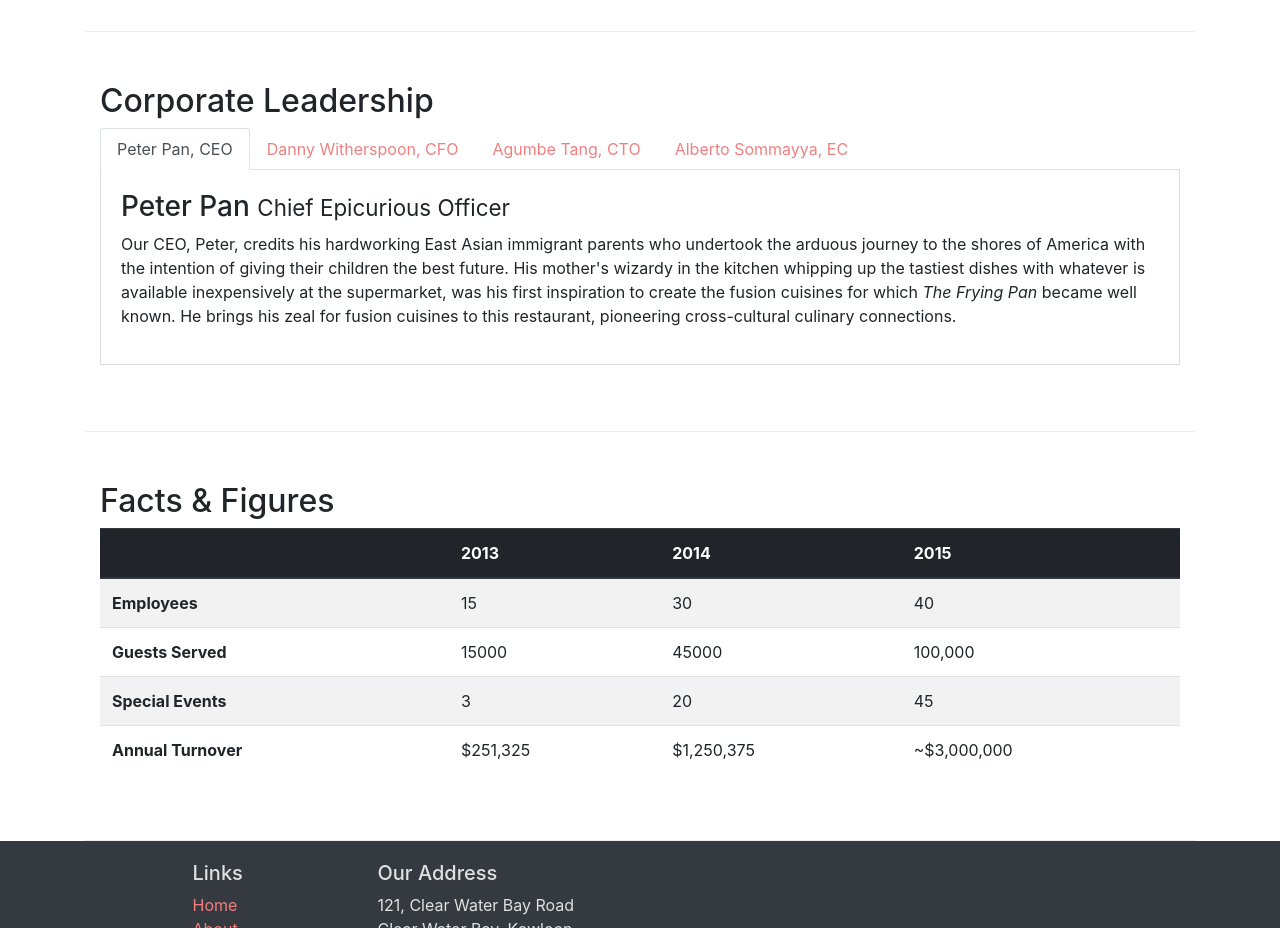
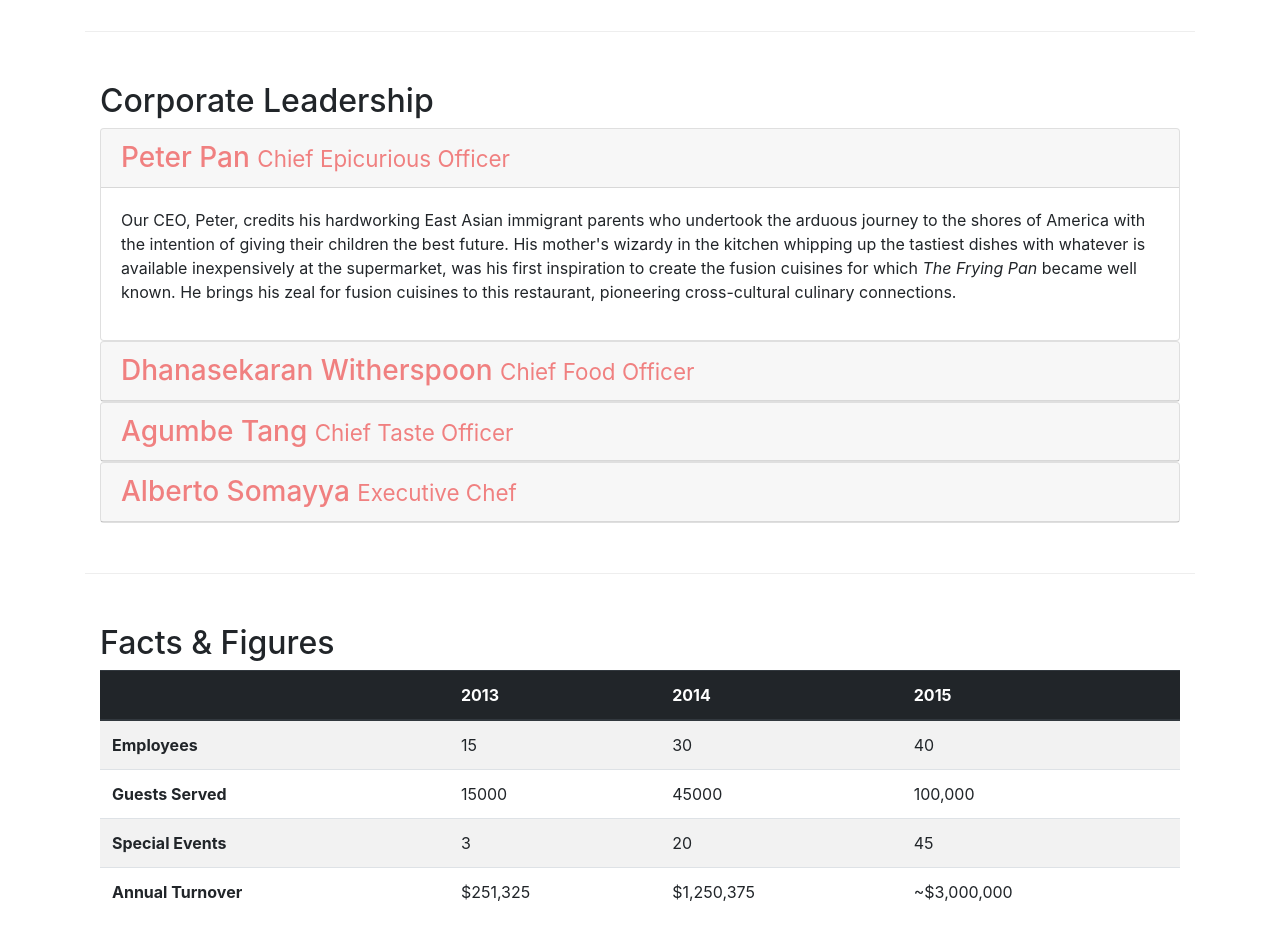
Before and after one commit to Aitfakirali/ConFusion, a website: page aboutus.html in a window 1280 px wide. Shown: the part 940-1868 px from the top of the page. Drawn offline with nearby package versions, Linux system fonts and the light colour scheme.

Commit message:
accordion

```diff
--- a/aboutus.html
+++ b/aboutus.html
@@ -150,87 +150,139 @@
       <div class="row row-content">
         <div class="col-12">
           <h2>Corporate Leadership</h2>
-          <ul class="nav nav-tabs">
-            <li class="nav-item">
+          <div id="accordion">
+            <div class="card">
+              <div class="card-header" role="tab" id="peterhead">
+                <h3 class="mb-0">
                   <a
-                href="#peter"
-                class="nav-link active"
-                role="tab"
-                data-toggle="tab"
-                >Peter Pan, CEO</a
+                    href=""
+                    class=""
+                    data-toggle="collapse"
+                    data-target="#peter"
                   >
-            </li>
-            <li class="nav-item">
-              <a href="#danny" class="nav-link" role="tab" data-toggle="tab"
-                >Danny Witherspoon, CFO</a
+                    Peter Pan <small>Chief Epicurious Officer</small>
+                  </a>
+                </h3>
+              </div>
+              <div
+                role="tabpanel"
+                class="collapse show"
+                data-parent="#accordion"
+                id="peter"
               >
-            </li>
-            <li class="nav-item">
-              <a href="#agumbe" class="nav-link" role="tab" data-toggle="tab"
-                >Agumbe Tang, CTO</a
-              >
-            </li>
-            <li class="nav-item">
-              <a href="#alberto" class="nav-link" role="tab" data-toggle="tab"
-                >Alberto Sommayya, EC</a
-              >
-            </li>
-          </ul>
-          <div class="tab-content">
-            <div class="tab-pane fade show active" role="tabpanel" id="peter">
-              <h3>Peter Pan <small>Chief Epicurious Officer</small></h3>
+                <div class="card-body">
                   <p class="d-none d-sm-block">
                     Our CEO, Peter, credits his hardworking East Asian immigrant
                     parents who undertook the arduous journey to the shores of
                     America with the intention of giving their children the best
                     future. His mother's wizardy in the kitchen whipping up the
-                tastiest dishes with whatever is available inexpensively at the
-                supermarket, was his first inspiration to create the fusion
-                cuisines for which
-                <em>The Frying Pan</em> became well known. He brings his zeal
-                for fusion cuisines to this restaurant, pioneering
+                    tastiest dishes with whatever is available inexpensively at
+                    the supermarket, was his first inspiration to create the
+                    fusion cuisines for which
+                    <em>The Frying Pan</em> became well known. He brings his
+                    zeal for fusion cuisines to this restaurant, pioneering
                     cross-cultural culinary connections.
                   </p>
                 </div>
-            <div class="tab-pane fade" role="tabpanel" id="danny">
-              <h3>
+              </div>
+            </div>
+            <div class="card">
+              <div class="card-header" role="tab" id="peterhead">
+                <h3 class="mb-0">
+                  <a
+                    href=""
+                    class=""
+                    data-toggle="collapse"
+                    data-target="#danny"
+                  >
                     Dhanasekaran Witherspoon <small>Chief Food Officer</small>
+                  </a>
                 </h3>
+              </div>
+              <div
+                role="tabpanel"
+                class="collapse"
+                data-parent="#accordion"
+                id="danny"
+              >
+                <div class="card-body">
                   <p class="d-none d-sm-block">
                     Our CFO, Danny, as he is affectionately referred to by his
-                colleagues, comes from a long established family tradition in
-                farming and produce. His experiences growing up on a farm in the
-                Australian outback gave him great appreciation for varieties of
-                food sources. As he puts it in his own words,
+                    colleagues, comes from a long established family tradition
+                    in farming and produce. His experiences growing up on a farm
+                    in the Australian outback gave him great appreciation for
+                    varieties of food sources. As he puts it in his own words,
                     <em
                       >Everything that runs, wins, and everything that stays,
                       pays!</em
                     >
                   </p>
                 </div>
-            <div class="tab-pane fade" role="tabpanel" id="agumbe">
-              <h3>Agumbe Tang <small>Chief Taste Officer</small></h3>
+              </div>
+            </div>
+            <div class="card">
+              <div class="card-header" role="tab" id="peterhead">
+                <h3 class="mb-0">
+                  <a
+                    href=""
+                    class=""
+                    data-toggle="collapse"
+                    data-target="#agumbe"
+                  >
+                    Agumbe Tang <small>Chief Taste Officer</small>
+                  </a>
+                </h3>
+              </div>
+              <div
+                role="tabpanel"
+                class="collapse"
+                data-parent="#accordion"
+                id="agumbe"
+              >
+                <div class="card-body">
                   <p class="d-none d-sm-block">
-                Blessed with the most discerning gustatory sense, Agumbe, our
-                CTO, personally ensures that every dish that we serve meets his
-                exacting tastes. Our chefs dread the tongue lashing that ensues
-                if their dish does not meet his exacting standards. He lives by
-                his motto,
+                    Blessed with the most discerning gustatory sense, Agumbe,
+                    our CTO, personally ensures that every dish that we serve
+                    meets his exacting tastes. Our chefs dread the tongue
+                    lashing that ensues if their dish does not meet his exacting
+                    standards. He lives by his motto,
                     <em>You click only if you survive my lick.</em>
                   </p>
                 </div>
-            <div class="tab-pane fade" role="tabpanel" id="alberto">
-              <h3>Alberto Somayya <small>Executive Chef</small></h3>
+              </div>
+            </div>
+            <div class="card">
+              <div class="card-header" role="tab" id="peterhead">
+                <h3 class="mb-0">
+                  <a
+                    href=""
+                    class=""
+                    data-toggle="collapse"
+                    data-target="#alberto"
+                  >
+                    Alberto Somayya <small>Executive Chef</small>
+                  </a>
+                </h3>
+              </div>
+              <div
+                role="tabpanel"
+                class="collapse"
+                data-parent="#accordion"
+                id="alberto"
+              >
+                <div class="card-body">
                   <p class="d-none d-sm-block">
-                Award winning three-star Michelin chef with wide International
-                experience having worked closely with whos-who in the culinary
-                world, he specializes in creating mouthwatering Indo-Italian
-                fusion experiences. He says,
+                    Award winning three-star Michelin chef with wide
+                    International experience having worked closely with whos-who
+                    in the culinary world, he specializes in creating
+                    mouthwatering Indo-Italian fusion experiences. He says,
                     <em
-                  >Put together the cuisines from the two craziest cultures, and
-                  you get a winning hit! Amma Mia!</em
+                      >Put together the cuisines from the two craziest cultures,
+                      and you get a winning hit! Amma Mia!</em
                     >
                   </p>
+                </div>
+              </div>
             </div>
           </div>
         </div>
```
Lines whose indentation alone changed are shown as unchanged.
